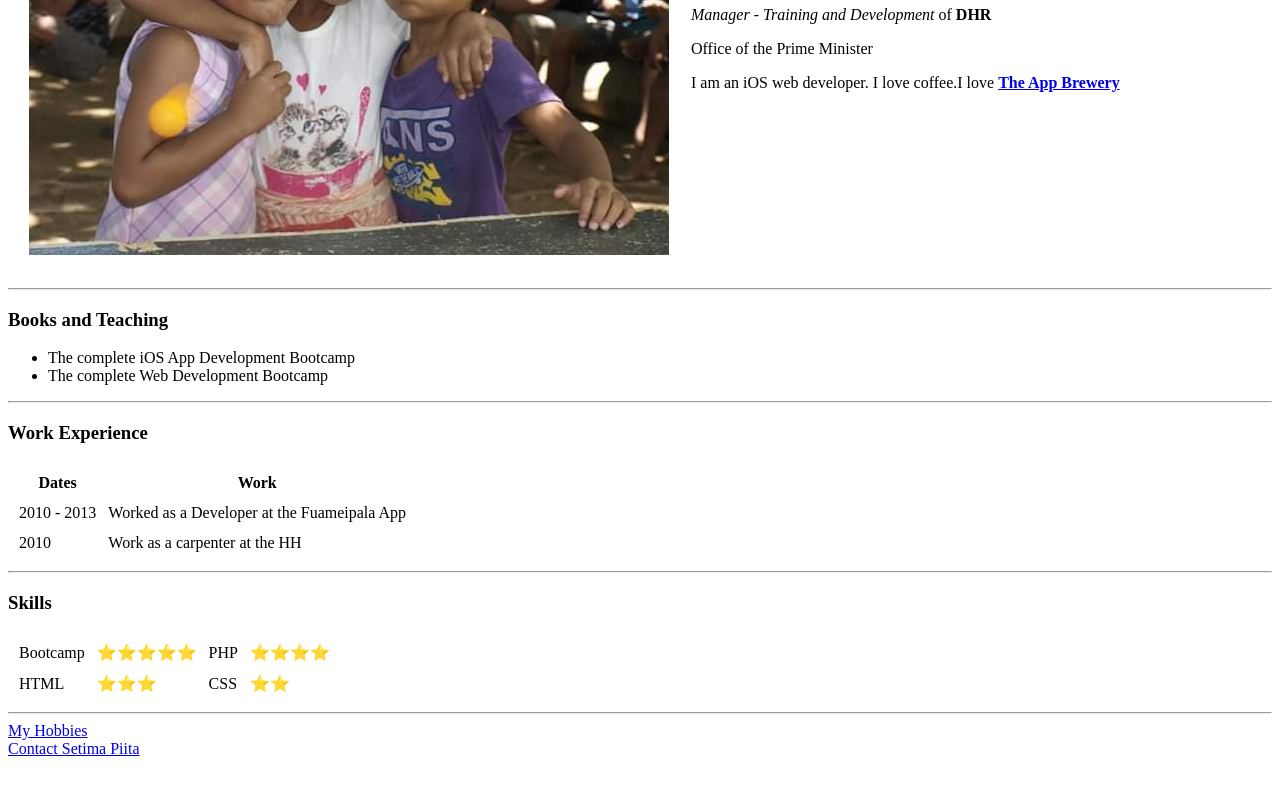
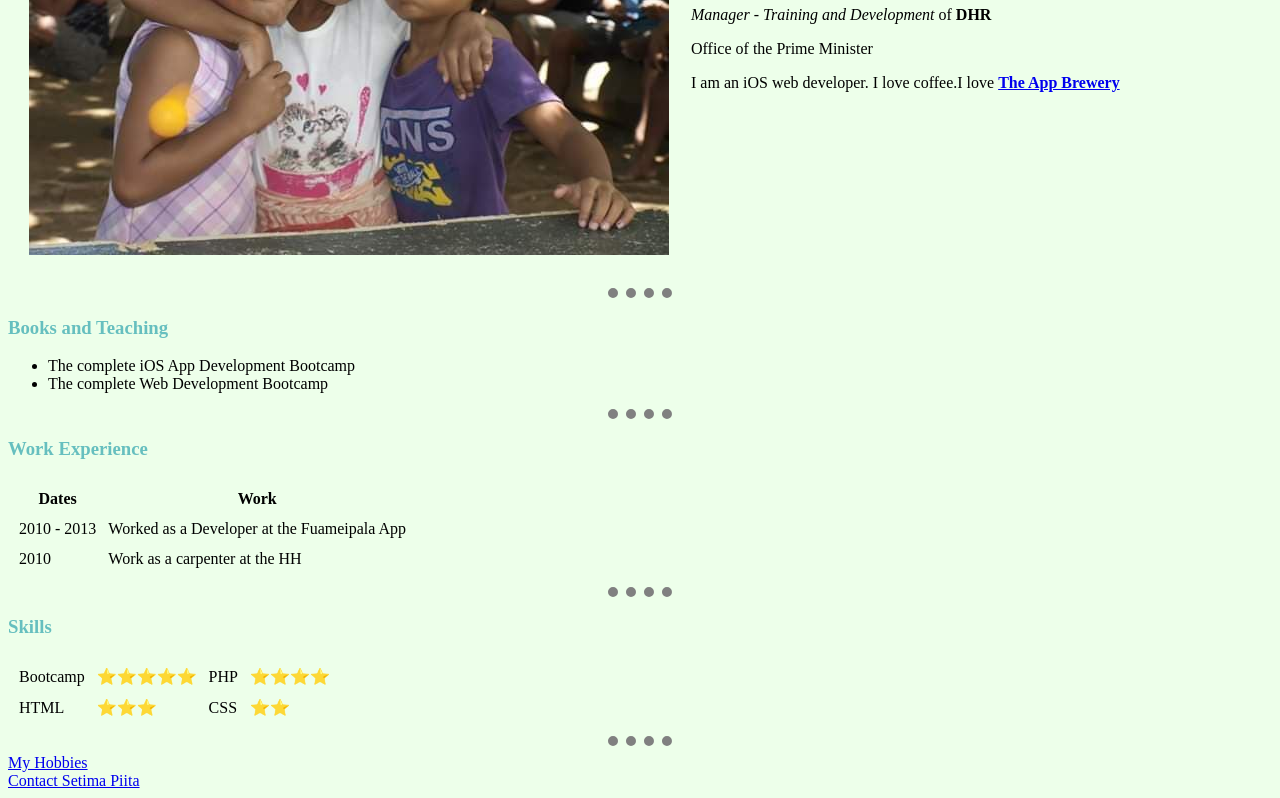
Before and after one commit to steamer2020/cv, a plain HTML site: page index.html in a window 1280 px wide. Shown: the part 254-1052 px from the top of the page. Before the commit the page ends 1020 px from the top, so only its background shows below. Drawn offline with Linux system fonts and the light colour scheme.

Commit message:
Add files via upload

```diff
--- /dev/null
+++ b/css/styles.css
@@ -0,0 +1,16 @@
+body {background-color: #edffea;}
+
+hr {
+
+  border-style: none;
+  border-top-style: dotted;
+  border-color: grey;
+  border-width: 10px;
+
+  height: 0px;
+  width: 5%;
+
+}
+
+h1 {color: #66BFBF;}
+h3 {color: #66BFBF;}
--- a/index.html
+++ b/index.html
@@ -1,9 +1,14 @@
 <!DOCTYPE html>
 <html lang="en" dir="ltr">
+
   <head>
     <meta charset="utf-8">
     <title>😎 Setima's Personal Site</title>
+
+    <link rel="stylesheet" href="css/styles.css">
+
   </head>
+
   <body>
 <table cellspacing="20">
   <tr>
@@ -14,6 +19,7 @@
       <p>I am an iOS web developer. I love coffee.I love <strong><a href="https://www.appbrewery.co/">The App Brewery</a></strong></p></td>
   </tr>
 </table>
+
 <hr />
 
     <h3><strong>Books and Teaching</strong></h3>
```
Also changed, not shown: contact.html (+2 -0 lines), hobbies.html (+3 -0 lines).
